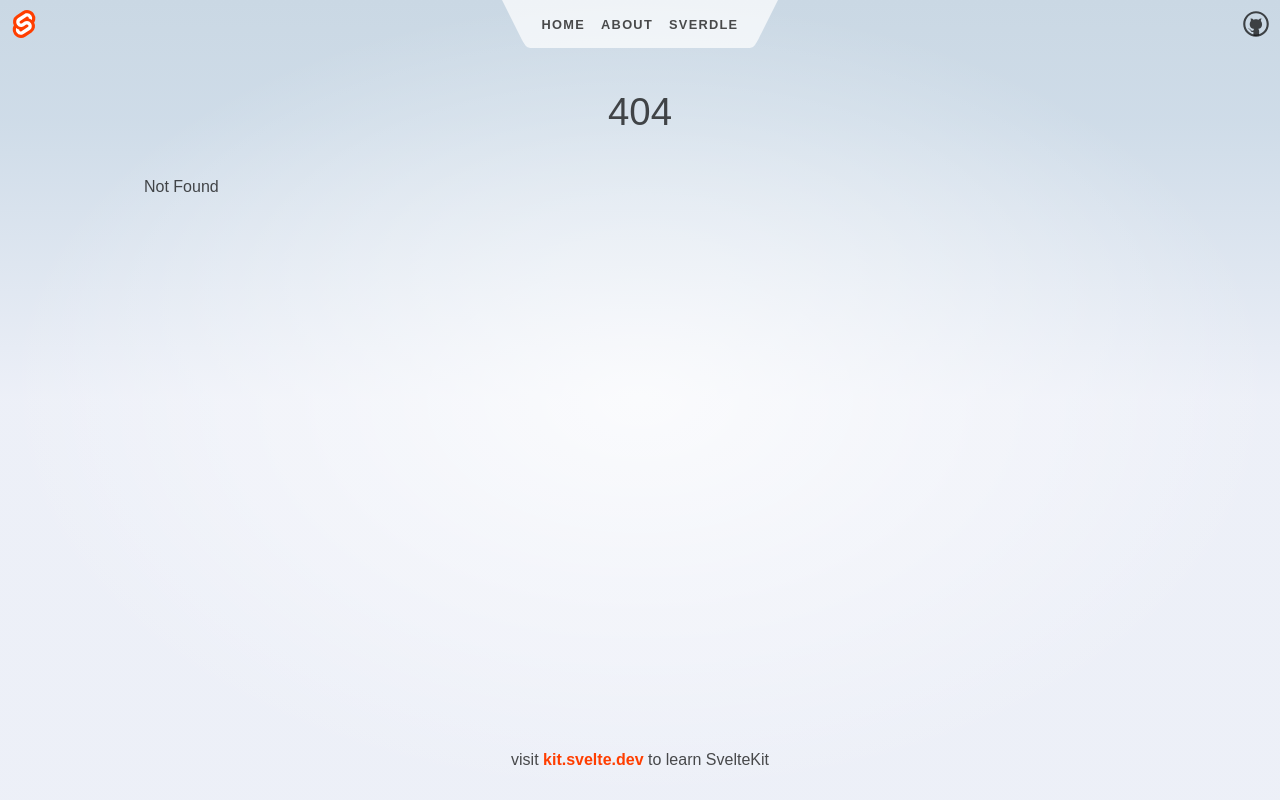
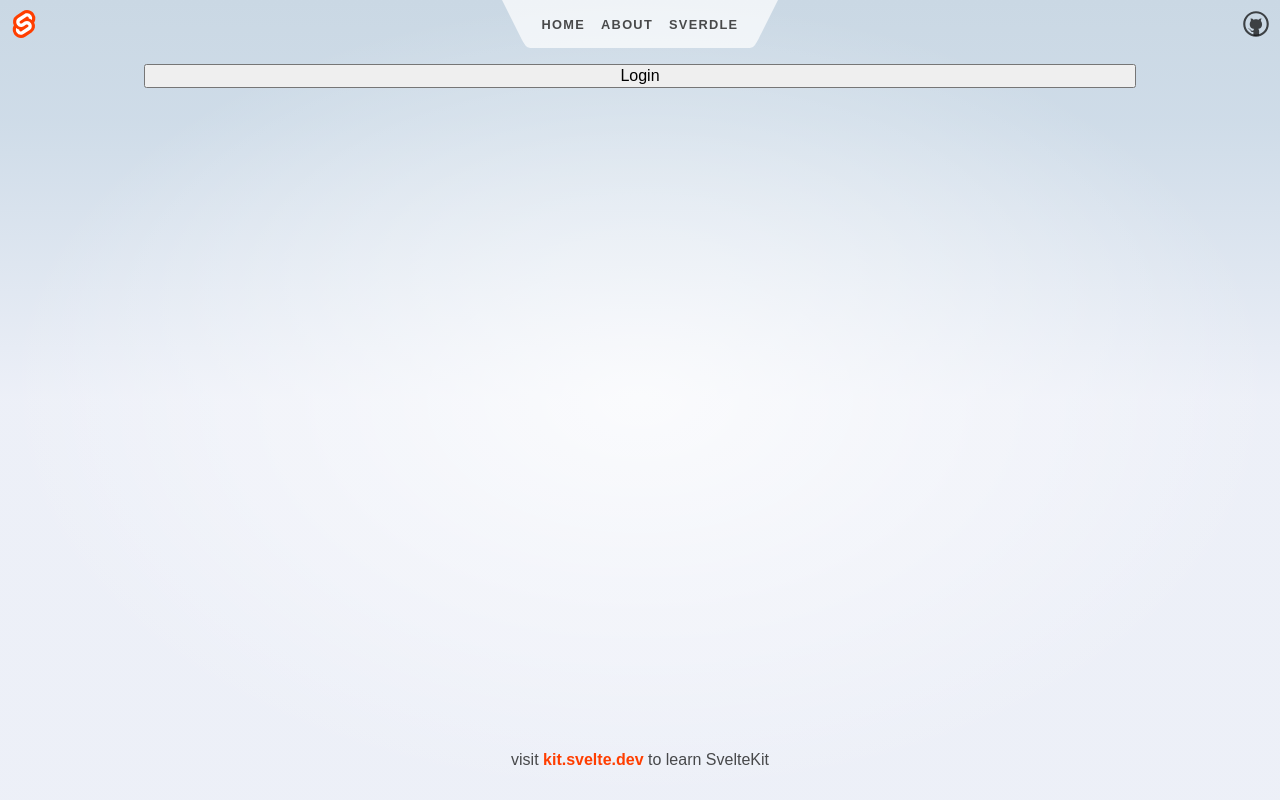
Before and after one commit to Tatsu015/svelte-sample, a SvelteKit app: page /auth in a window 1280 px wide. Before the commit this address had no page. Built offline with nearby package versions, Linux system fonts and the light colour scheme.

Commit message:
add if state

```diff
--- /dev/null
+++ b/src/routes/auth/+page.svelte
@@ -0,0 +1,15 @@
+<script>
+    let loggedIn = false
+    function toggle(){
+        loggedIn  = !loggedIn;
+    }
+</script>
+
+
+{#if loggedIn == true}
+    <button on:click={toggle}>Logout</button>
+{/if}
+
+{#if loggedIn == false}
+    <button on:click={toggle}>Login</button>
+{/if}
```
